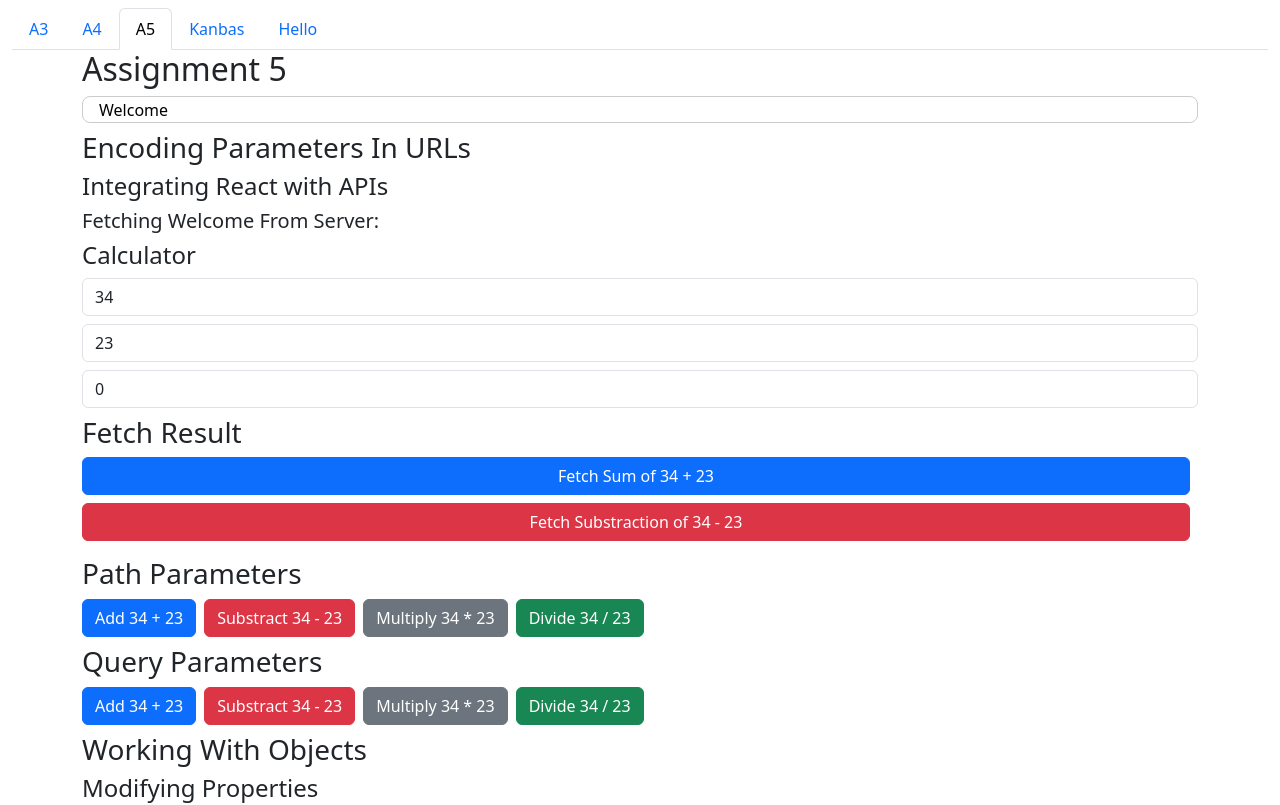
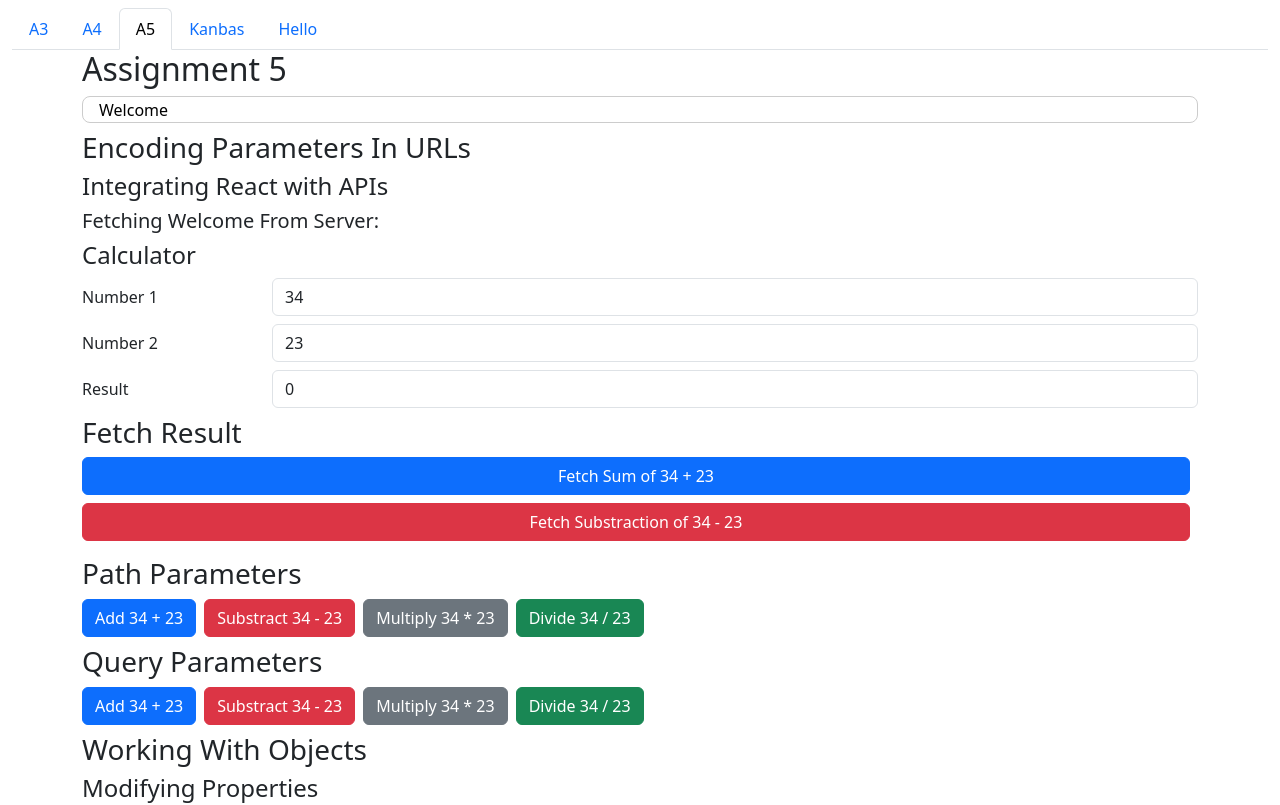
Before and after one commit to ewillia1/kanbas-react-web-app, a React (Create React App) app: page /#/Labs/a5 in a window 1280 px wide. Shown: the top 805 px of the page. Built offline with nearby package versions, Linux system fonts and the light colour scheme; no server answers.

Commit message:
Updated EncodingParametersInURLs.tsx.

```diff
--- a/src/Labs/a5/EncodingParametersInURLs.tsx
+++ b/src/Labs/a5/EncodingParametersInURLs.tsx
@@ -41,9 +41,27 @@ function EncodingParametersInURLs() {
             <h4>Calculator</h4>
 
             <div className="mb-3">
-                <input id="valueA" className="form-control mb-2" type="number" value={a} onChange={(e) => setA(parseInt(e.target.value))}/>
-                <input id="valueB" className="form-control mb-2" type="number" value={b} onChange={(e) => setB(parseInt(e.target.value))}/>
-                <input id="resultValue" className="form-control mb-2" value={result} type="number" readOnly />
+                <div className="row">
+                    <label htmlFor="valueA" className="col-sm-2 col-form-label">Number 1</label>
+                    <div className="col-sm-10">
+                        <input id="valueA" className="form-control mb-2" type="number" value={a} onChange={(e) => setA(parseInt(e.target.value))}/>
+                    </div>
+                </div>
+                <div className="row">
+                    <label htmlFor="valueB" className="col-sm-2 col-form-label">Number 2</label>
+                    <div className="col-sm-10">
+                        <input id="valueB" className="form-control mb-2" type="number" value={b} onChange={(e) => setB(parseInt(e.target.value))}/>
+                    </div>
+                </div>
+                <div className="row">
+                    <label htmlFor="resultValue" className="col-sm-2 col-form-label">Result</label>
+                    <div className="col-sm-10">
+                        <input id="resultValue" className="form-control mb-2" value={result} type="number" readOnly />
+                    </div>
+                </div>
+
+
+
 
                 <h3>Fetch Result</h3>
                 <div className="d-grid gap-2">
```
